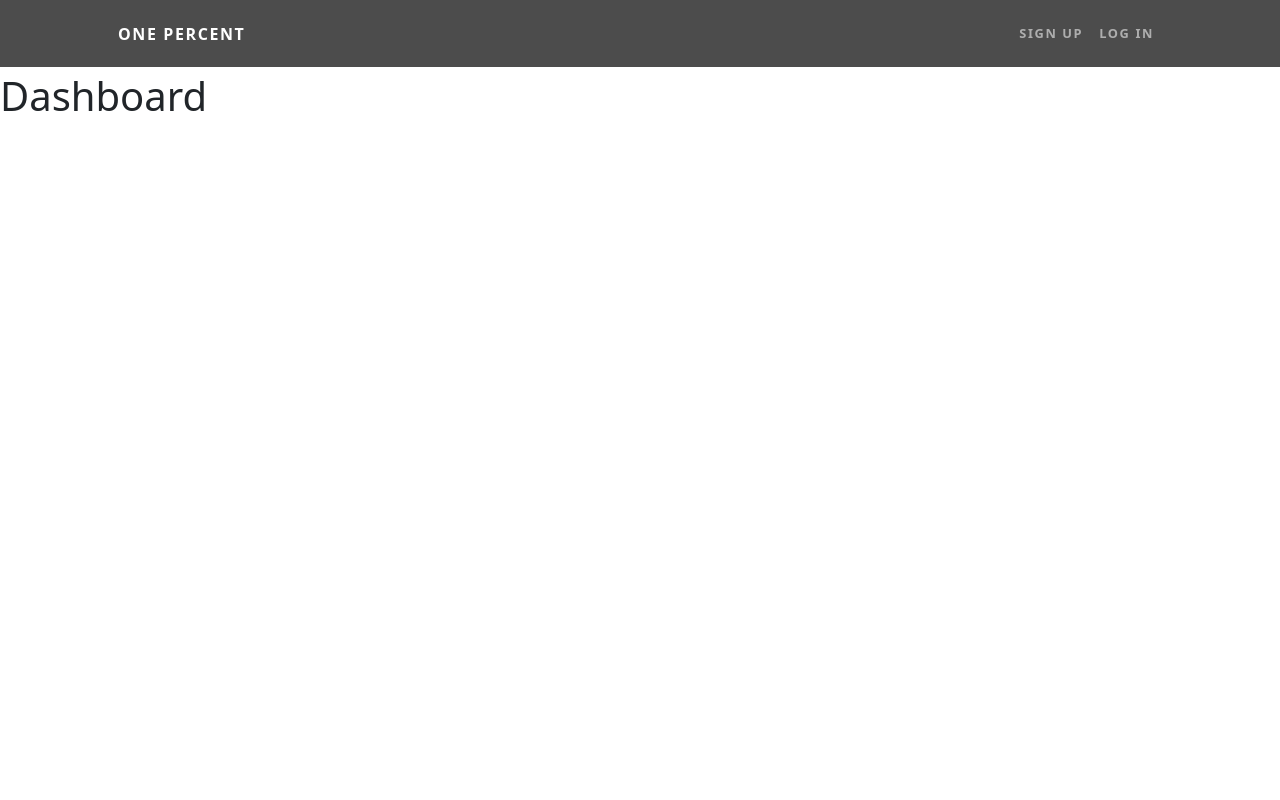
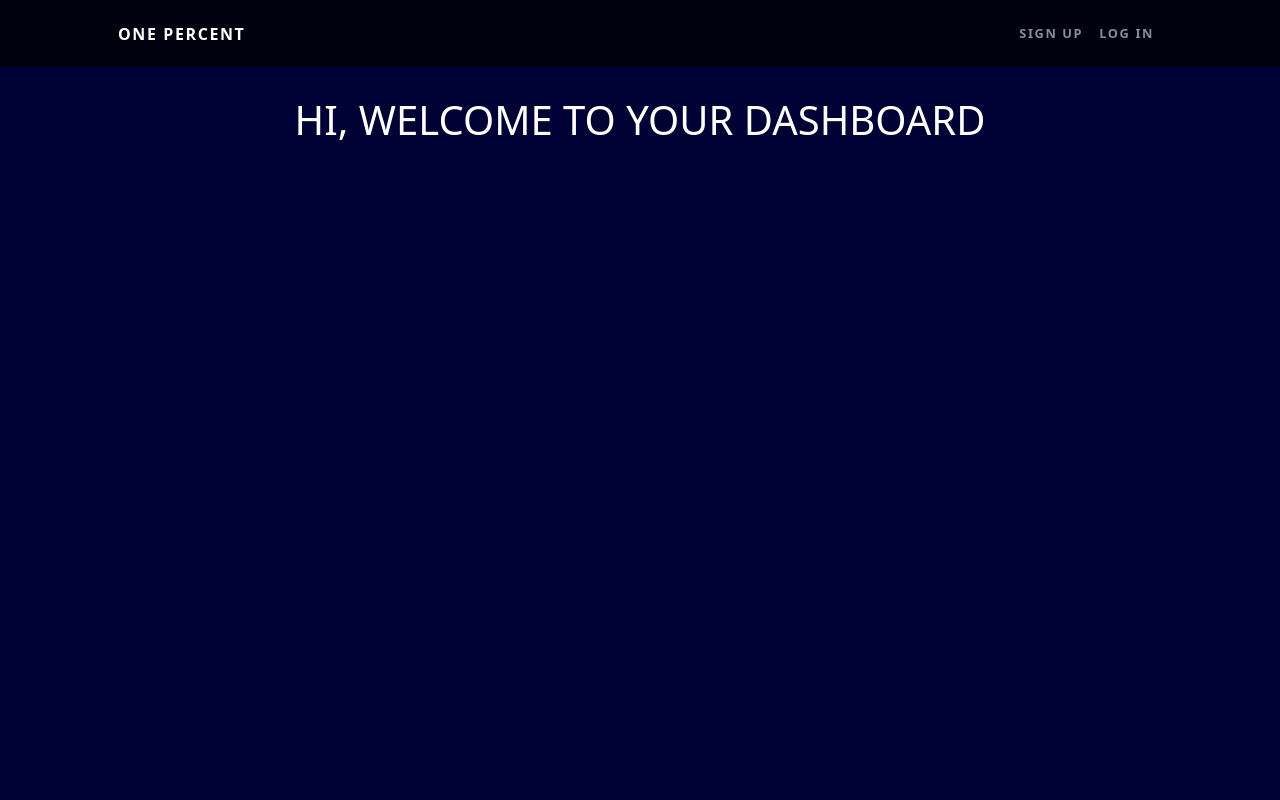
Before and after one commit to AlexThoma5/one_percent, a Django app: page / in a window 1280 px wide. Run offline with Django 4.2, Linux system fonts and the light colour scheme; data that the repository does not hold is empty; some libraries are stand-ins or nearby versions.

Commit message:
Add basic styling to Dashboard.html, Bootstrap grid created for category cards

```diff
--- a/dashboard/templates/dashboard/dashboard.html
+++ b/dashboard/templates/dashboard/dashboard.html
@@ -1,15 +1,34 @@
 {% extends "base.html" %}
+{% load static %}
 
 {% block content %}
 
 <!-- dashboard.html content starts here -->
-<h1>Dashboard</h1>
-{% for category in categories %}
-<a href="{% url 'category_detail' category.slug %}">
-  <h2>{{category.name}}</h2>
-  <i class="{{category.icon}}"></i>
-</a>
-{% endfor %}
-
+<div class="container-fluid mt-4">
+  <div class="row justify-content-center text-center">
+    <h1 class="welcome">Hi, Welcome to your dashboard</h1>
+    <!-- Categories column -->
+    <div class="col-10 mt-3">
+      <div class="row g-3">
+        {% for category in categories %}
+        <div class="col-6 col-lg-3">
+          <a class="link" href="{% url 'category_detail' category.slug %}">
+            <div class="card text-center shadow-sm category-card">
+              <div class="card-body d-flex flex-column justify-content-center">
+                <!-- Category Icon -->
+                <div class="mb-2">
+                  <i class="{{category.icon}}"></i>
+                </div>
+                <!-- Category Title -->
+                <h2 class="card-title">{{category.name}}</h2>
+              </div>
+            </div>
+          </a>
+        </div>
+        {% endfor %}
+      </div>
+    </div>
+  </div>
+</div>
 <!-- dashboard.html content ends here -->
 {% endblock %}
--- a/static/css/style.css
+++ b/static/css/style.css
@@ -1,4 +1,8 @@
 /* Base.html styles */
+
+body {
+  background-color: #000235;
+}
 
 /* Header */
 
@@ -18,3 +22,27 @@
 .navbar-custom .navbar-nav .nav-item .nav-link {
   font-size: 0.8rem;
 }
+
+/* Dashboard.html styles */
+
+.welcome {
+  text-transform: uppercase;
+  color: white;
+}
+
+.link {
+  text-decoration: none;
+}
+
+.category-card {
+  aspect-ratio: 5/4;
+  background-color: rgba(142, 142, 142, 0.7);
+  border-radius: 10px;
+  border: 1px solid white;
+}
+
+.card-title {
+  color: white;
+  text-transform: uppercase;
+  text-decoration: none;
+}
```
